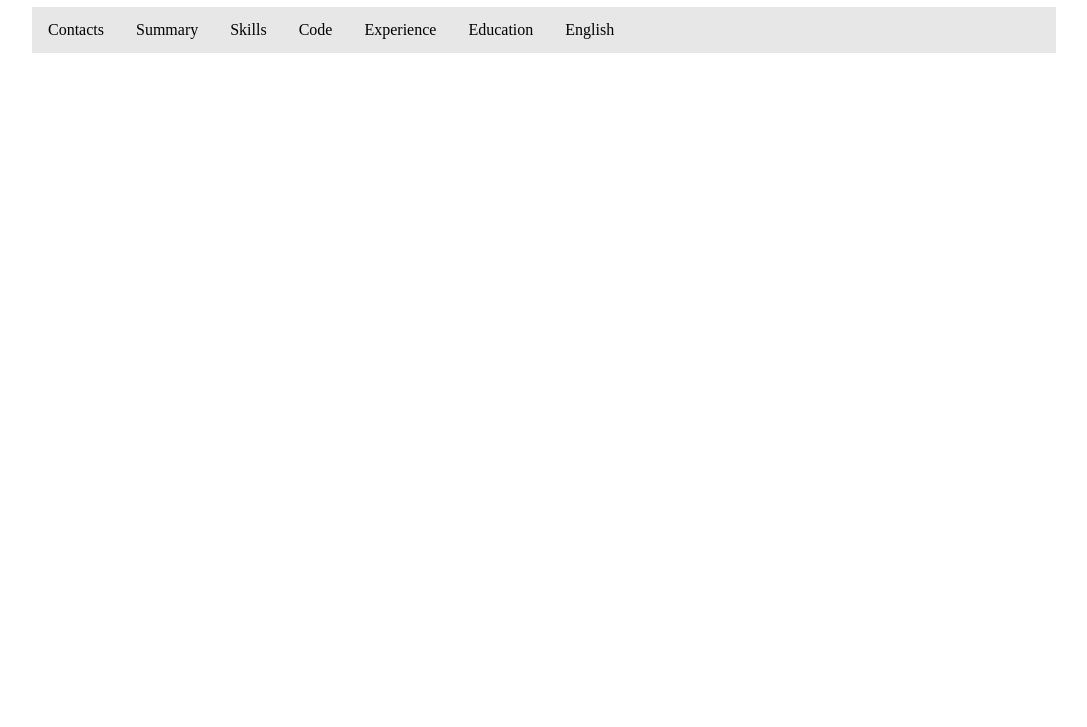
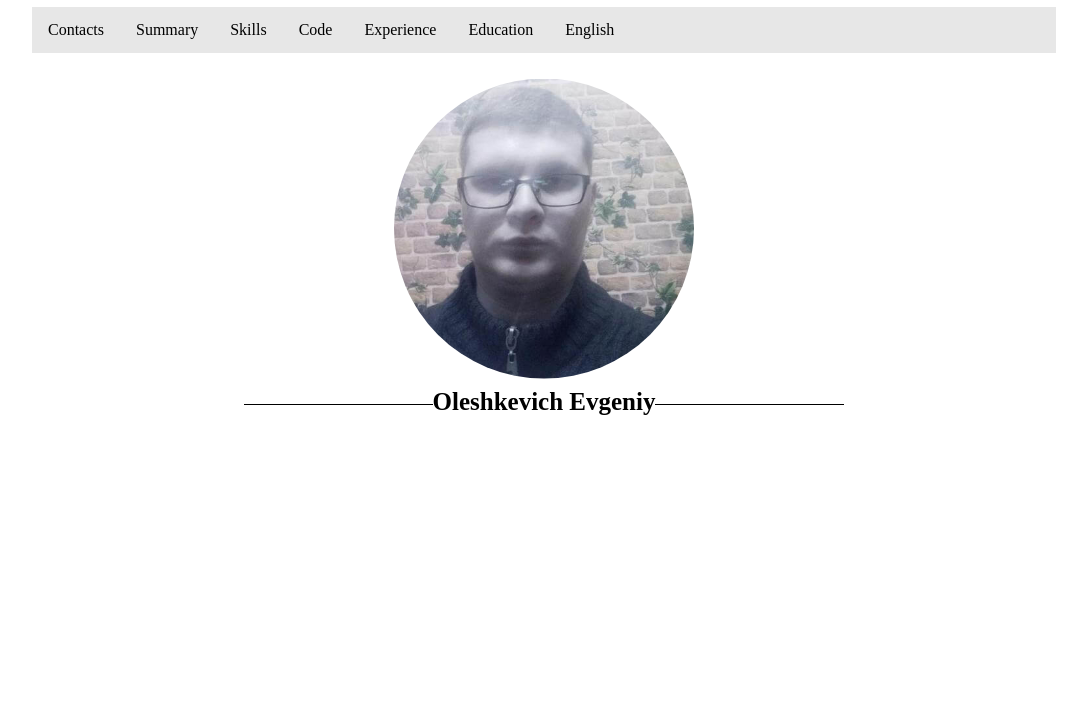
Before and after one commit to SystemGhost/rsschool-2019Q1-cv, a plain HTML site: page index.html in a window 1280 px wide. Shown: the part 73-800 px from the top of the page, without its empty margins (96-1183 px from the left). Drawn offline with Linux system fonts and the light colour scheme.

Commit message:
feat: add photo profile

```diff
--- a/index.html
+++ b/index.html
@@ -19,7 +19,7 @@
     />
   </head>
   <body>
-    <h1>Oleshkevich Evgeniy</h1>
+    <h1>HTML, CSS & Git Basics</h1>
     <header>
       <nav>
         <ul>
@@ -33,5 +33,17 @@
         </ul>
       </nav>
     </header>
+    <main>
+      <figure>
+        <img
+          class="photo"
+          src="assets/img/photo.jpg"
+          alt="Photo"
+          width="300"
+          height="300"
+        />
+        <figcaption>Oleshkevich Evgeniy</figcaption>
+      </figure>
+    </main>
   </body>
 </html>
--- a/style/main.css
+++ b/style/main.css
@@ -33,3 +33,39 @@ nav li a {
 nav li a:hover {
   background-color: rgb(223, 223, 223);
 }
+
+/* main */
+main {
+  width: 1024px;
+  margin: 0 auto;
+  text-align: left;
+}
+
+/* photo */
+
+figure img.photo {
+  display: block;
+  margin: 0 auto;
+  padding: 1% 0;
+  border-radius: 50%;
+}
+
+figcaption {
+  margin: 0;
+  padding: 0;
+  font-size: 25px;
+  font-weight: bold;
+  text-align: center;
+  color: black;
+}
+
+figcaption:before,
+figcaption:after {
+  display: inline-block;
+  position: relative;
+  width: 20%;
+  height: 1px;
+  background-color: #000;
+  content: "";
+  vertical-align: middle;
+}
```
Also changed, not shown: assets/img/photo.jpg (added).
